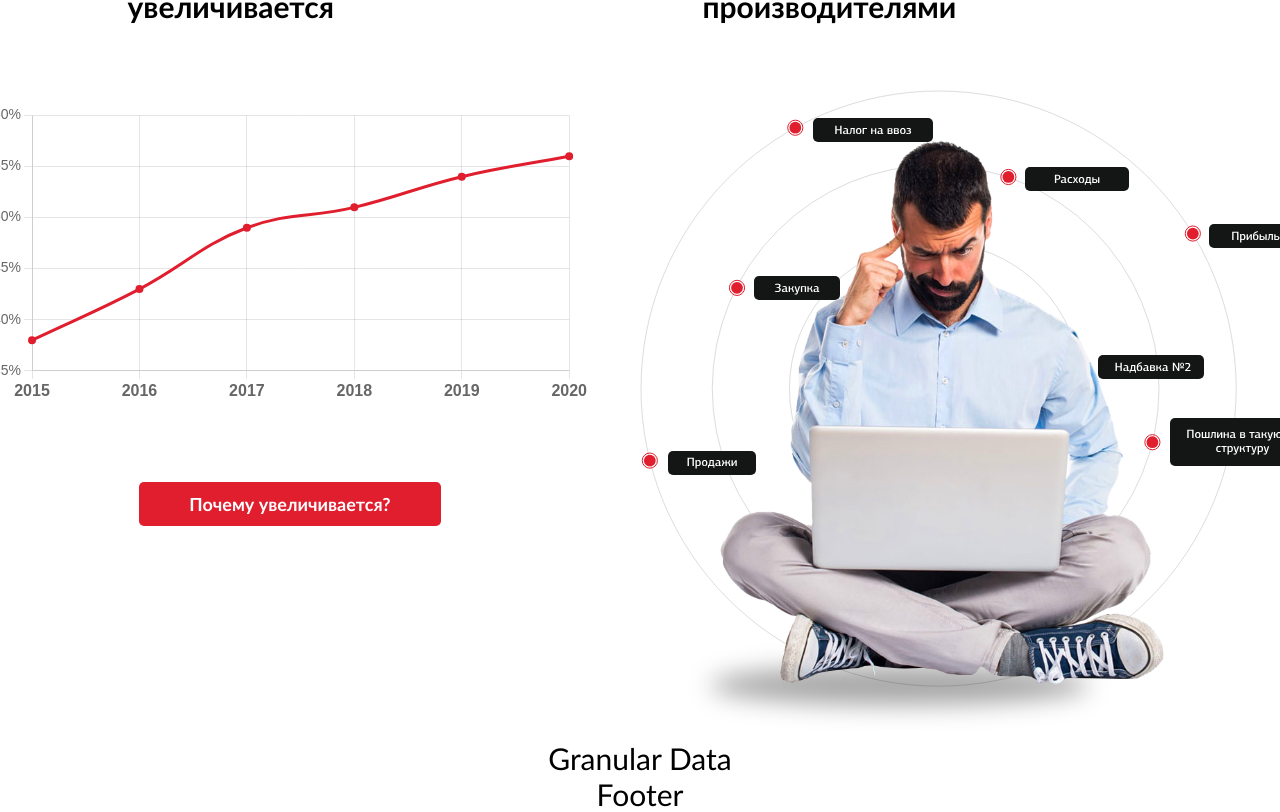
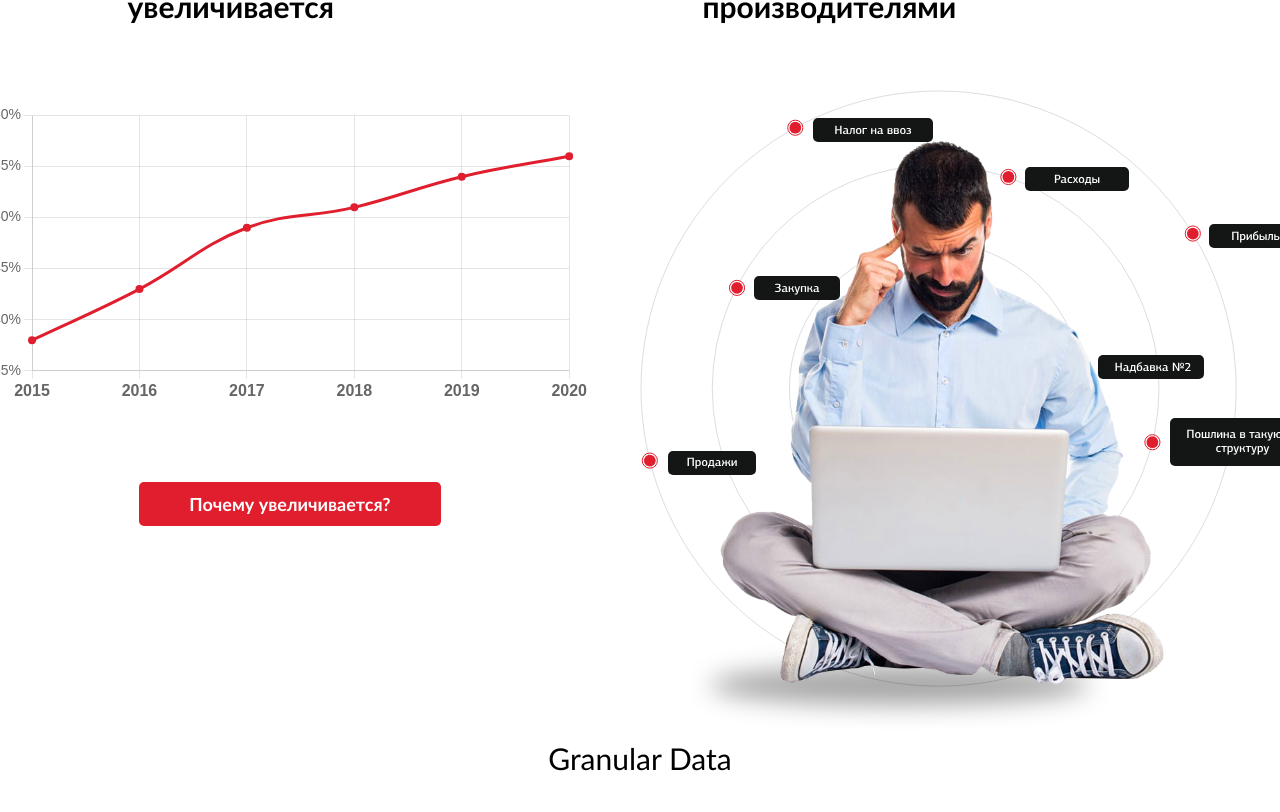
Before and after one commit to u-minerwa/test-job-app, a React (Create React App) app: page / in a window 1280 px wide. Shown: the part 1202-2014 px from the top of the page. After the commit the page ends 1978 px from the top, so only its background shows below. Built offline with nearby package versions, Linux system fonts and the light colour scheme.

Commit message:
App js no footer

```diff
--- a/src/App.js
+++ b/src/App.js
@@ -1,7 +1,6 @@
 import './App.css';
 import { BrowserRouter, Route, Routes } from 'react-router-dom';
 import Header from './components/Header/Header';
-import Footer from './components/Footer/Footer';
 import MainPage from './components/MainPage/MainPage';
 import Products from './components/Products/Products';
 import Cases from './components/Cases/Cases';
@@ -23,7 +22,6 @@ function App() {
             <Route path='/contacts' element={<Contacts />} />
           </Routes>
         </div>
-        <Footer />
       </div>
     </BrowserRouter>
   );
```
